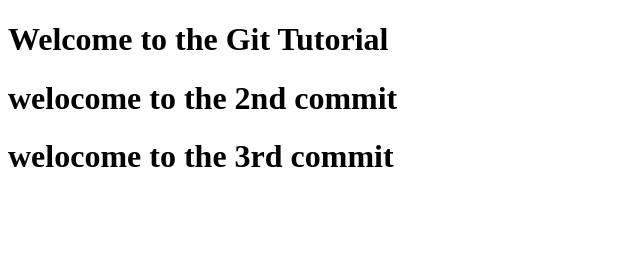
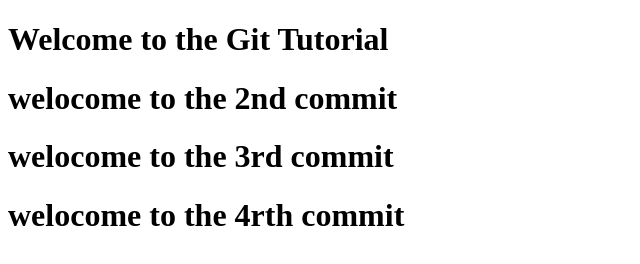
Before and after one commit to noormohammad161996-cloud/athena, a plain HTML site: page index.html in a window 1280 px wide. Shown: the whole page, without its empty margins (0-640 px from the left). Drawn offline with Linux system fonts and the light colour scheme.

Commit message:
4th commit

```diff
--- a/index.html
+++ b/index.html
@@ -10,5 +10,7 @@
     <h1> Welcome to the Git Tutorial</h1>
     <h1>welocome to the 2nd commit</h1>
     <h1>welocome to the 3rd commit</h1>
+    <h1>welocome to the 4rth commit</h1>
+
 </body>
 </html>
```
